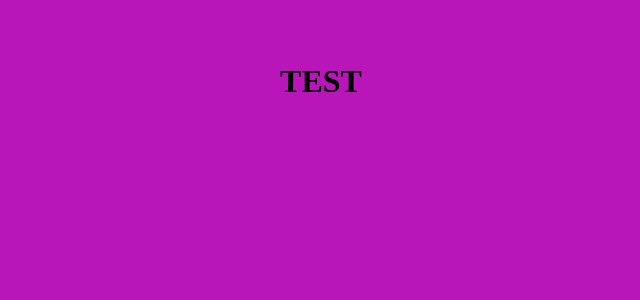
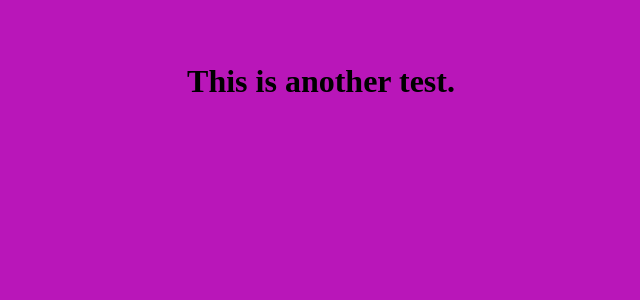
Before and after one commit to shushulli/barisoro-portfolio, a React (Vite) app: page / in a window 1280 px wide. Shown: the top 300 px of the page, without its empty margins (319-959 px from the left). Built offline with nearby package versions, Linux system fonts and the light colour scheme.

Commit message:
Changed h1

```diff
--- a/src/App.jsx
+++ b/src/App.jsx
@@ -8,7 +8,7 @@ function App() {
 
   return (
     <>
-<h1> TEST </h1>
+<h1> This is another test.  </h1>
     </>
   )
 }
```
